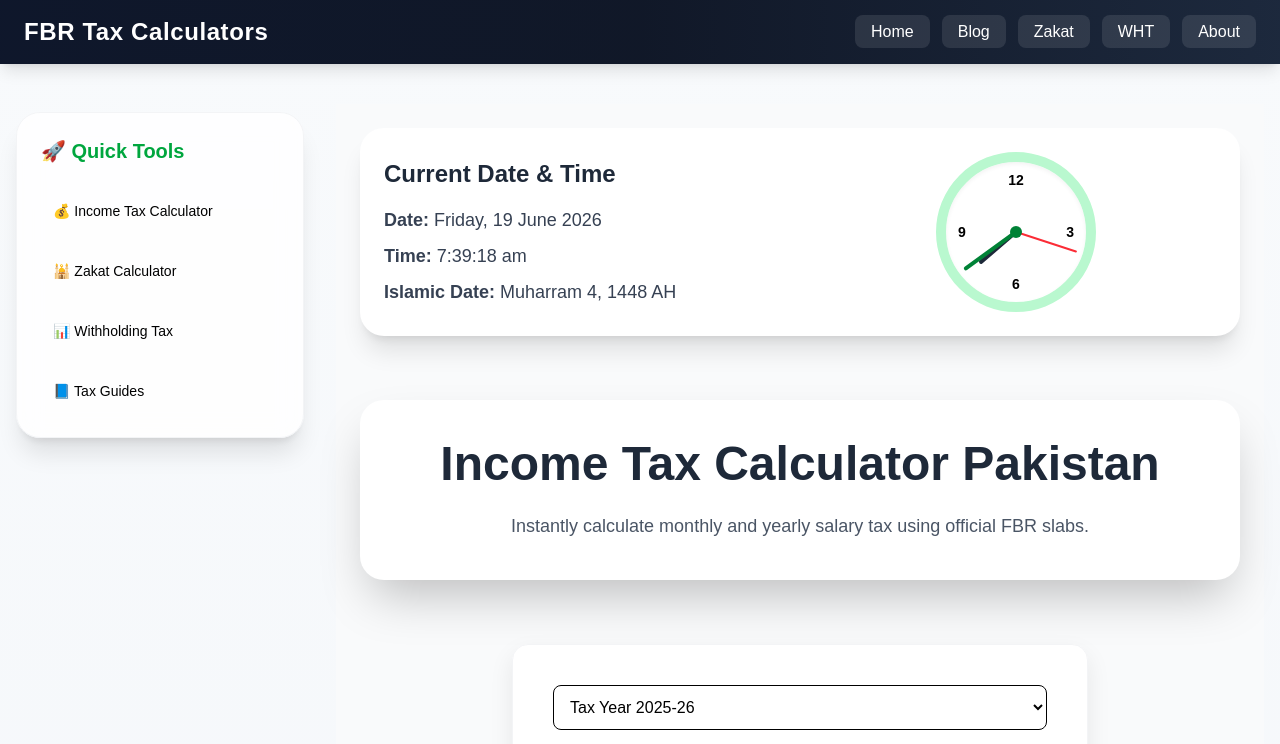
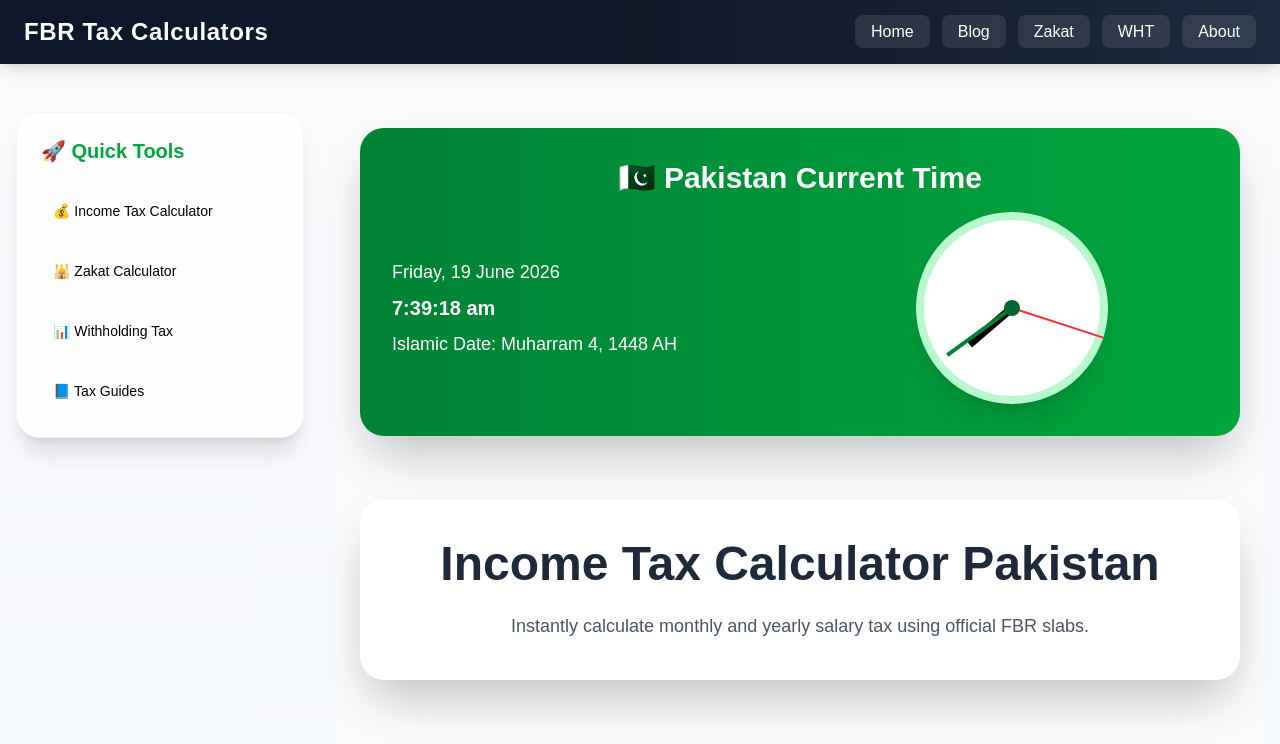
Before and after one commit to muhammadobaid1986/fbrtaxcalculators, a Next.js app: page / in a window 1280 px wide. Shown: the top 744 px of the page. Built offline with nearby package versions, Linux system fonts and the light colour scheme.

Commit message:
ui improvements

```diff
--- a/app/page.tsx
+++ b/app/page.tsx
@@ -52,7 +52,9 @@ const taxData: Record<string, Slab[]> = {
 };
 
 export default function Home() {
+
   const [salary, setSalary] = useState("");
+
   const [year, setYear] = useState("2025-26");
   const [tax, setTax] = useState<number | null>(null);
   const [now, setNow] = useState(new Date());
@@ -64,6 +66,8 @@ export default function Home() {
 
     return () => clearInterval(timer);
   }, []);
+
+
 
   const calculateTax = () => {
     const monthlyIncome = Number(salary);
@@ -103,16 +107,20 @@ export default function Home() {
   }).format(now);
 
   return (
+
     <main className="min-h-screen p-6 bg-gray-50">
-      {/* Date / Time / Islamic Date / Analog Clock */}
-      <div className="max-w-4xl mx-auto mb-10 bg-white rounded-3xl shadow-xl p-6">
+      {/* Pakistan Date & Clock Card */}
+
+<div className="max-w-4xl mx-auto mb-12 bg-gradient-to-r from-green-700 to-green-600 text-white p-8 rounded-3xl shadow-2xl">
+
+  <h2 className="text-3xl font-bold mb-4 text-center">
+    🇵🇰 Pakistan Current Time
+  </h2>
+
   <div className="grid md:grid-cols-2 gap-8 items-center">
-          <div>
-            <h2 className="text-2xl font-bold mb-4 text-gray-800">
-              Current Date & Time
-            </h2>
-            <p className="text-lg text-gray-700 mb-2">
-              <span className="font-semibold">Date:</span>{" "}
+
+    <div className="text-center md:text-left">
+      <p className="text-lg mb-2">
         {now.toLocaleDateString("en-PK", {
           weekday: "long",
           year: "numeric",
@@ -120,60 +128,50 @@ export default function Home() {
           day: "numeric",
         })}
       </p>
-            <p className="text-lg text-gray-700 mb-2">
-              <span className="font-semibold">Time:</span>{" "}
+
+      <p className="text-xl font-semibold mb-2">
         {now.toLocaleTimeString("en-PK")}
       </p>
-            <p className="text-lg text-gray-700">
-              <span className="font-semibold">Islamic Date:</span> {hijriDate}
+
+      <p className="text-lg">
+        Islamic Date: {hijriDate}
       </p>
     </div>
 
     <div className="flex justify-center">
-            <div className="relative w-40 h-40 rounded-full border-[10px] border-green-200 bg-white shadow-inner">
-              {/* Clock Center */}
-              <div className="absolute top-1/2 left-1/2 w-3 h-3 bg-green-700 rounded-full -translate-x-1/2 -translate-y-1/2 z-10"></div>
+      <div className="relative w-48 h-48 rounded-full bg-white border-8 border-green-200 shadow-xl">
+
+        <div className="absolute top-1/2 left-1/2 w-4 h-4 bg-green-800 rounded-full -translate-x-1/2 -translate-y-1/2 z-10"></div>
 
         {/* Hour Hand */}
         <div
-                className="absolute top-1/2 left-1/2 w-1 h-12 bg-gray-800 rounded origin-bottom"
+          className="absolute top-1/2 left-1/2 w-2 h-14 bg-black origin-bottom"
           style={{
-                  transform: `translate(-50%, -100%) rotate(${hourDeg}deg)`,
+            transform: `translate(-50%, -100%) rotate(${hourDeg}deg)`
           }}
         ></div>
 
         {/* Minute Hand */}
         <div
-                className="absolute top-1/2 left-1/2 w-1 h-16 bg-green-700 rounded origin-bottom"
+          className="absolute top-1/2 left-1/2 w-1 h-20 bg-green-700 origin-bottom"
           style={{
-                  transform: `translate(-50%, -100%) rotate(${minuteDeg}deg)`,
+            transform: `translate(-50%, -100%) rotate(${minuteDeg}deg)`
           }}
         ></div>
 
         {/* Second Hand */}
         <div
-                className="absolute top-1/2 left-1/2 w-0.5 h-16 bg-red-500 rounded origin-bottom"
+          className="absolute top-1/2 left-1/2 w-0.5 h-24 bg-red-500 origin-bottom"
           style={{
-                  transform: `translate(-50%, -100%) rotate(${secondDeg}deg)`,
+            transform: `translate(-50%, -100%) rotate(${secondDeg}deg)`
           }}
         ></div>
 
-              {/* Numbers */}
-              <span className="absolute top-2 left-1/2 -translate-x-1/2 text-sm font-bold">
-                12
-              </span>
-              <span className="absolute right-3 top-1/2 -translate-y-1/2 text-sm font-bold">
-                3
-              </span>
-              <span className="absolute bottom-2 left-1/2 -translate-x-1/2 text-sm font-bold">
-                6
-              </span>
-              <span className="absolute left-3 top-1/2 -translate-y-1/2 text-sm font-bold">
-                9
-              </span>
       </div>
     </div>
+
   </div>
+
 </div>
 
       {/* HERO SECTION */}
@@ -445,6 +443,13 @@ export default function Home() {
           </div>
         </div>
       </div>
+{/* Forex Chart */}
+
+<div className="mt-16 max-w-5xl mx-auto bg-white p-6 rounded-2xl shadow">
+...
+</div>
+
+
     </main>
   );
 }
```
Lines whose indentation alone changed are shown as unchanged.
